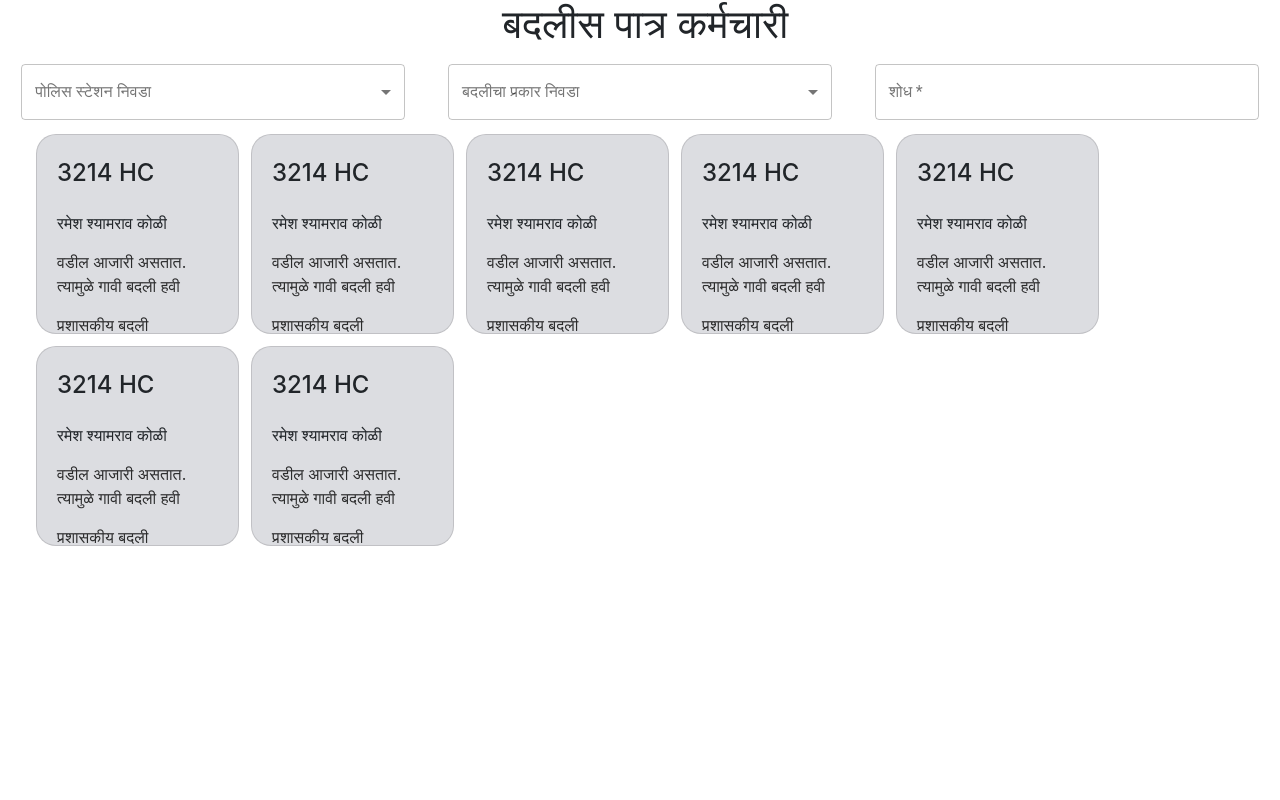
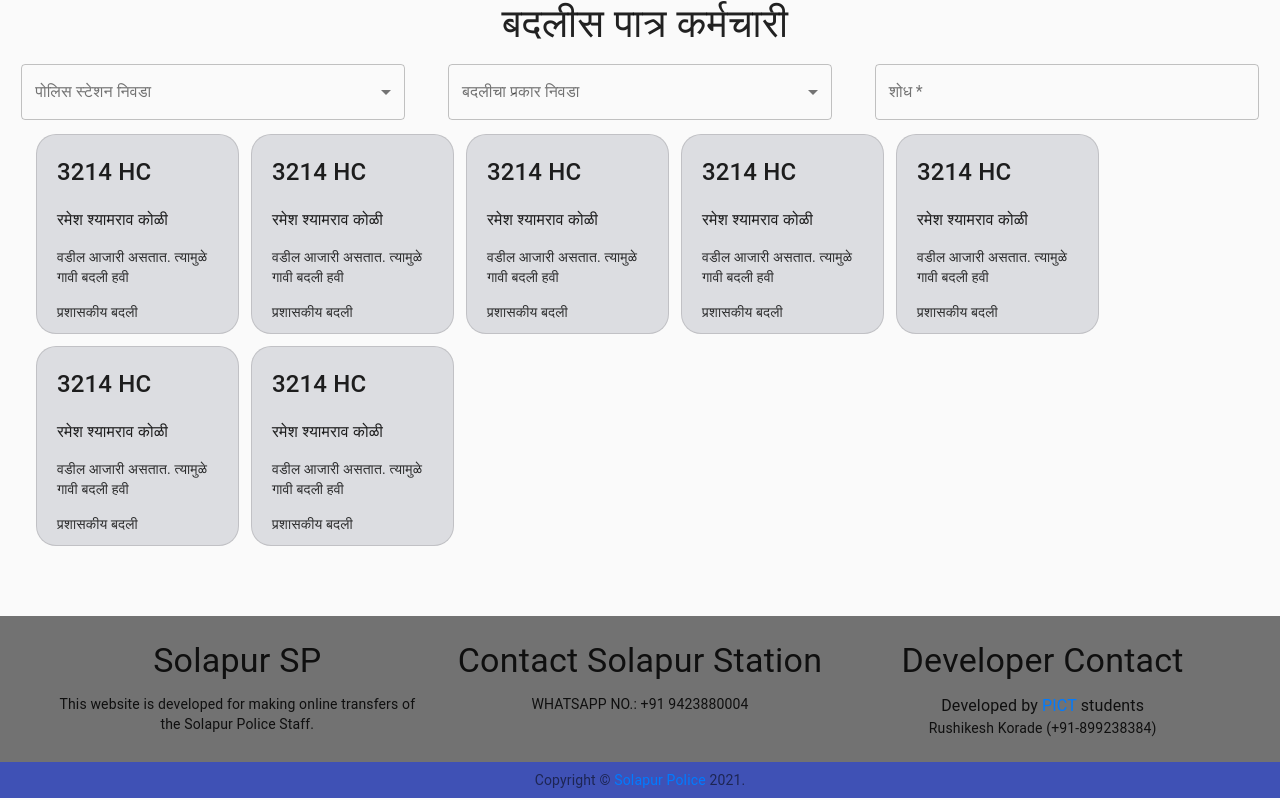
Before and after one commit to omkargaikwad23/solapur-police-transfer, a React (Create React App) app: page / in a window 1280 px wide. Built offline with nearby package versions, Linux system fonts and the light colour scheme.

Commit message:
footer basic done

```diff
--- a/src/App.js
+++ b/src/App.js
@@ -11,6 +11,8 @@ import { BrowserRouter as Router, Route, Switch } from 'react-router-dom'
 import Login from './Pages/Login/Login'
 import About from './Pages/About/About1'
 import Menu from './components/Navigation/Menu'
+import Footer from './components/Footer/Footer'
+
 function App() {
   return (
     <Router>
@@ -47,6 +49,8 @@ function App() {
             <About/>
           </Route>
         </Switch>
+
+        <Footer/>
       </div>
     </Router>
   );
--- a/src/Pages/About/About1.js
+++ b/src/Pages/About/About1.js
@@ -1,7 +1,6 @@
 import React from "react";
 import ProfileCard from "./ProfileCard";
 import { makeStyles, Grid } from "@material-ui/core";
-
 
 
 const useStyle = makeStyles((theme) => ({
--- /dev/null
+++ b/src/components/Footer/Footer.js
@@ -0,0 +1,101 @@
+import React from 'react';
+import CssBaseline from '@material-ui/core/CssBaseline';
+import Typography from '@material-ui/core/Typography';
+import { makeStyles } from '@material-ui/core/styles';
+import Container from '@material-ui/core/Container';
+import Link from '@material-ui/core/Link';
+import Grid from '@material-ui/core/Grid';
+import Paper from '@material-ui/core/Paper';
+import Box from '@material-ui/core/Box';
+function Copyright() {
+  return (
+    <Typography variant="body2" color="textSecondary">
+      {'Copyright © '}
+      <Link color="white" target="_blank" href="https://solapurcitypolice.gov.in/PoliceStations">
+        Solapur Police
+      </Link>{' '}
+      {new Date().getFullYear()}
+      {'.'}
+    </Typography>
+  );
+}
+
+const useStyles = makeStyles((theme) => ({
+  root: {
+    display: 'flex',
+    flexDirection: 'column',
+    minHeight: '10vh',
+
+  },
+  main: {
+    width: '100%',
+    padding: theme.spacing(3),
+    marginTop: theme.spacing(8),
+    // marginBottom: theme.spacing(2),
+    // background: 'text.secondary',
+    // backgroundColor:
+    //   theme.palette.type === 'light' ? theme.palette.grey[200] : theme.palette.grey[100],
+  },
+  footer: {
+    padding: theme.spacing(1),
+    color: 'gray',
+    // marginTop: 'auto',
+
+  },
+}));
+
+export default function StickyFooter() {
+  const classes = useStyles();
+
+  return (
+    <div className={classes.root}>
+      <CssBaseline />
+      <Box bgcolor="text.secondary"  className={classes.main} >
+        <Container component="main" >
+            {/* <Typography variant="h5" component="h2" gutterBottom>
+            {'Pin a footer to the bottom of the viewport.'}
+            {'The footer will move as the main element of the page grows.'}
+            </Typography> */}
+
+            <Grid container spacing={3}>
+                <Grid item xs={6} sm={4}>
+                    <Typography variant="h4" component="h1" gutterBottom>
+                        Solapur SP
+                    </Typography>
+                    <Typography variant="body2">This website is developed for making online transfers of the Solapur Police Staff.</Typography>
+                </Grid>
+                <Grid item xs={6} sm={4}>
+                    <Typography variant="h4" component="h1" gutterBottom>
+                        Contact Solapur Station
+                    </Typography>
+                    <Typography variant="body2">WHATSAPP NO.: +91 9423880004</Typography>
+
+                </Grid>
+                {/* <Grid item xs={6} sm={4}>
+                <Paper className={classes.paper}>xs=6 sm=3</Paper>
+                </Grid> */}
+                <Grid item xs={6} sm={4}>
+                    <Typography variant="h4" component="h1" gutterBottom>
+                        Developer Contact
+                    </Typography>
+                    {/* <Typography variant="body1">Pune Institute of Computer Technology</Typography> */}
+                    <Typography variant="body1">Developed by <Link color="white" target="_blank" href="https://pict.edu/">PICT</Link> students</Typography>
+
+                    <Typography variant="body2">Rushikesh Korade (+91-899238384)</Typography>
+
+                </Grid>
+            </Grid>
+        </Container>
+      </Box>
+
+
+        <Box className={classes.footer} bgcolor="#3f51b5">
+
+            <Container maxWidth="sm">
+                <Copyright />
+            </Container>
+
+        </Box>
+    </div>
+  );
+}
```
Also changed, not shown: src/components/Footer/Foooter.js (deleted, +0 -53 lines).
